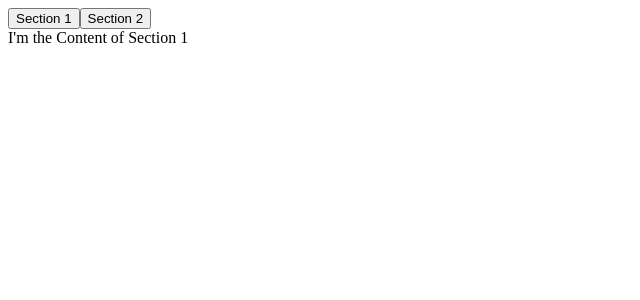
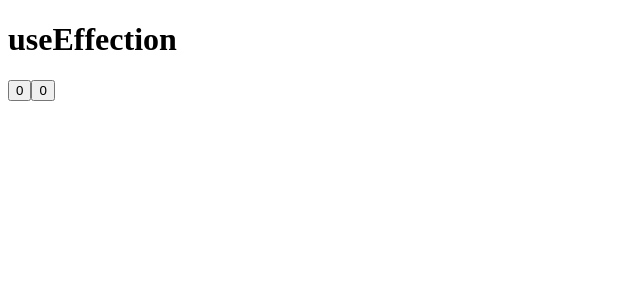
Before and after one commit to kaminion/react-hook, a React (Create React App) app: page / in a window 1280 px wide. Shown: the top 300 px of the page, without its empty margins (0-640 px from the left). Built offline with nearby package versions, Linux system fonts and the light colour scheme.

Commit message:
useEffect 튜토리얼부분 완성

```diff
--- /dev/null
+++ b/src/3.Nooks/N2-0.js
@@ -0,0 +1,25 @@
+import React, {useEffect, useState} from 'react';
+
+const UseEffection = ()=>
+{
+    const [number, setNumber] = useState(0);
+    const [aNumber, setAnumber] = useState(0);
+
+
+    const sayHello = ()=>console.log('Hello')
+
+    //component will update / did mount 역할도 수행
+    useEffect(()=>{
+        sayHello();
+    }, [number]);
+
+    return (
+        <div>
+            <h1>useEffection</h1>
+            <button onClick={()=>setNumber(number + 1)} value={number}>{number}</button>
+            <button onClick={()=>setAnumber(aNumber + 1)} value={aNumber}>{aNumber}</button>
+        </div>
+    )
+}
+
+export default UseEffection;
--- /dev/null
+++ b/src/3.Nooks/N2-1.js
@@ -0,0 +1,6 @@
+import React from 'react';
+
+
+
+
+export default
--- a/src/App.js
+++ b/src/App.js
@@ -2,14 +2,17 @@ import React from 'react';
 import Pallet from './1.useState/Pallete';
 import EfComp from './2.useEffect/effectComponent';
 
-// #1 USE State
+// #1 Use State
 import Introduction from './3.Nooks/N1-1';
 import UseInputComp from './3.Nooks/N1-2';
 import UseTabsComp from './3.Nooks/N1-3';
 
+// #2 Use Effect
+import UseEffection from './3.Nooks/N2-0';
+
 function App() {
   return (
-    <UseTabsComp/>
+    <UseEffection/>
     );
 }
 
```
Also changed, not shown: 1 other file (tests, documents, lock files or other folders).
